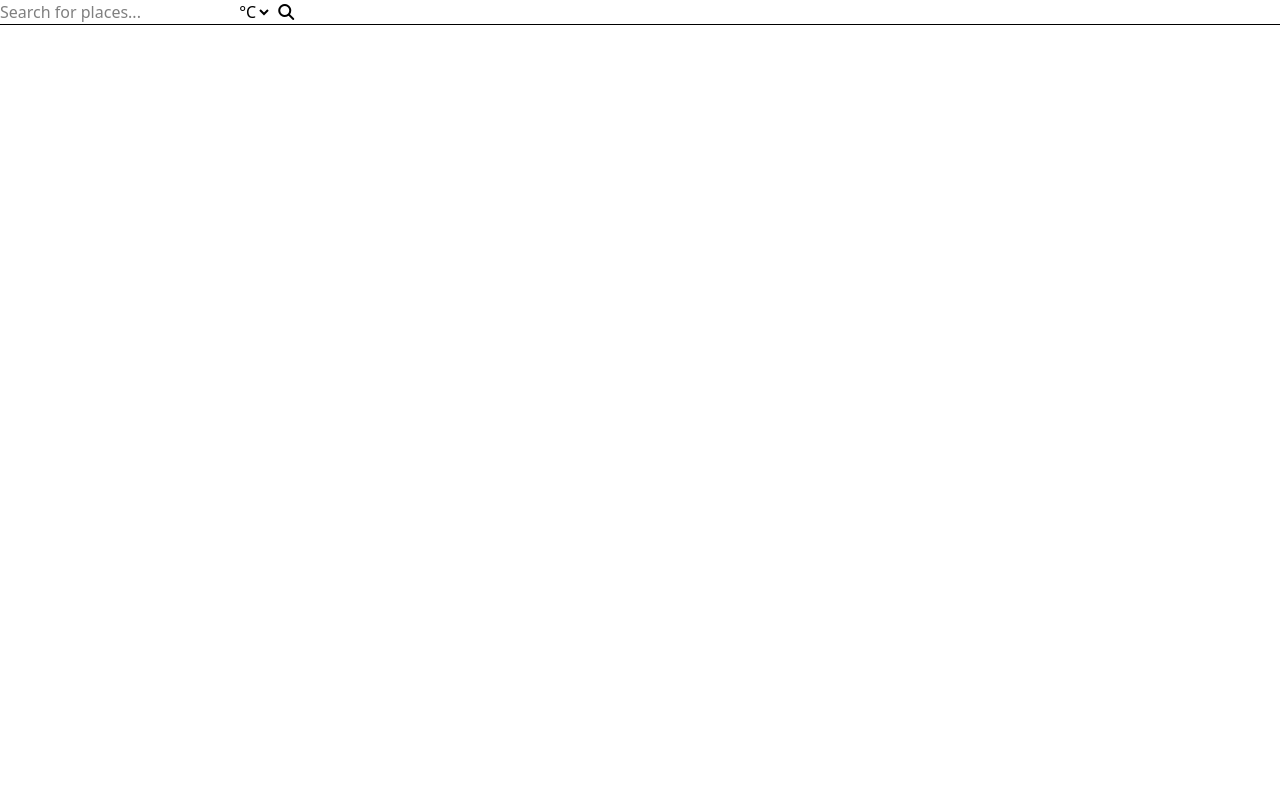
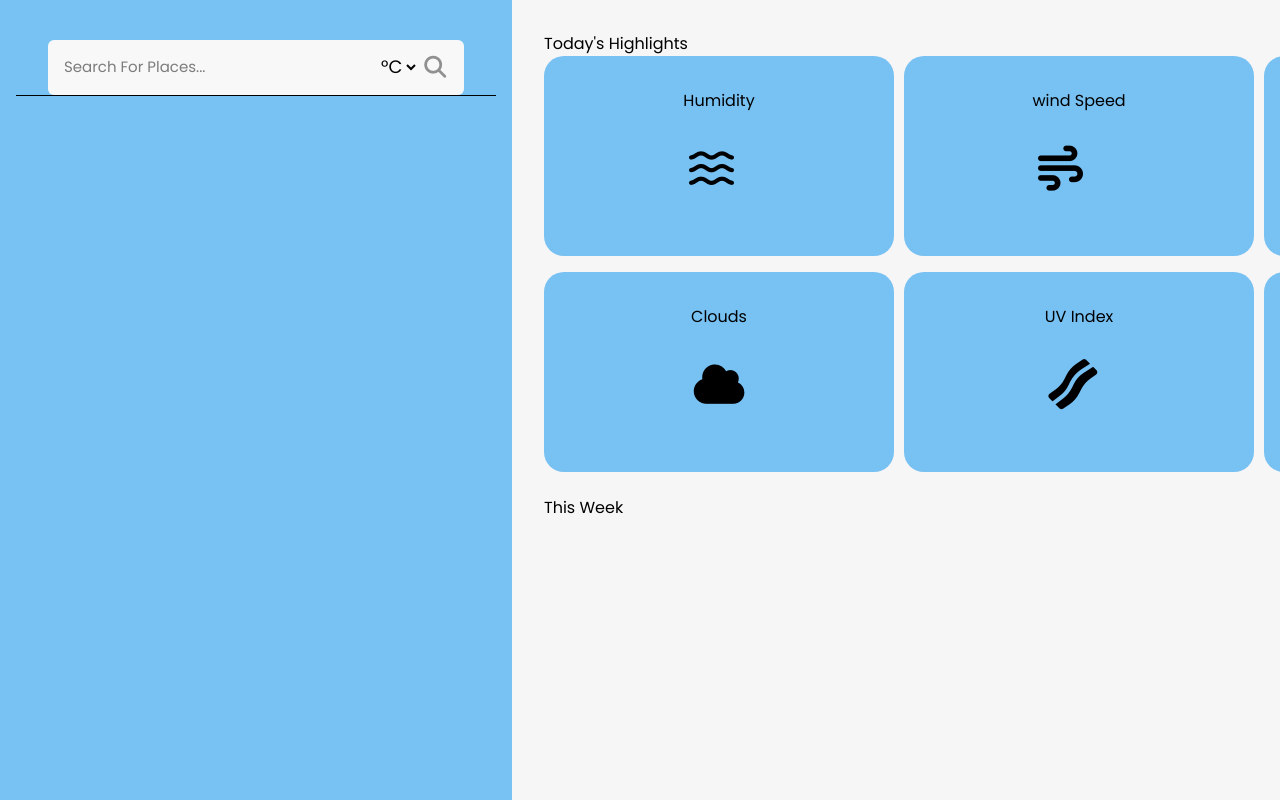
Before and after one commit to rajritukumar-code/weather-forecast, a website: page index.html in a window 1280 px wide. Drawn offline with Linux system fonts and the light colour scheme.

Commit message:
adding style

```diff
--- a/index.html
+++ b/index.html
@@ -4,7 +4,7 @@
     <meta charset="UTF-8" />
     <meta name="viewport" content="width=device-width, initial-scale=1.0" />
     <title>Wather_App</title>
-    <link href="./output.css" rel="stylesheet" />
+    <link href="./src/output.css" rel="stylesheet" />
     <link
       rel="stylesheet"
       href="https://cdnjs.cloudflare.com/ajax/libs/font-awesome/7.0.0/css/all.min.css"
@@ -12,20 +12,25 @@
     <script src="index.js" defer></script>
   </head>
   <body>
-    <div class="container">
-      <div class="weather-input">
-        <div class="input-group">
+    <div class="container flex items-center">
+      <div class="weather-input w-[40%] fixed inset-0 bg-[#78c1f3] px-4 py-10">
+        <div class="input-group relative flex items-center mx-8 my-0">
           <input
+            class="bg-[#f8f8f8] capitalize p-4 text-[15px] rounded-[6px] w-full outline-none"
             type="text"
             id="userLocation"
             placeholder="Search for places..."
           />
-
-          <select class="converter" id="converter">
-            <option>&deg;C</option>
-            <option>&deg;F</option>
+          <select
+            class="converter absolute right-[45px] border-none outline-none text-[18px] cursor-pointer"
+            id="converter"
+          >
+            <option class="rounded-[6px]">&deg;C</option>
+            <option class="rounded-[6px]">&deg;F</option>
           </select>
-          <i class="fa fa-search"></i>
+          <i
+            class="fa fa-search absolute right-[15px] text-[#909090] cursor-pointer text-[22px]"
+          ></i>
         </div>
         <div class="wearher_icon"></div>
         <h2 class="temperature"></h2>
@@ -35,6 +40,67 @@
         <div class="data"></div>
         <div class="city"></div>
       </div>
+
+      <div
+        class="weather-output w-[60%] fixed inset-0 ml-[40%] p-8 bg-[#f6f6f6] overflow-auto"
+      >
+        <h2 class="heading">Today's Highlights</h2>
+        <!-- <div class="highligh">
+          <div class="humidity">
+            humidity
+            <i class="fa-solid fa-water"></i>
+            <h1 id="HValue"></h1>
+          </div>
+        </div> -->
+
+        <div
+          class="highlighs grid grid-cols-[repeat(3,350px)] grid-flow-row gap-y-4 gap-x-[10px]"
+        >
+          <div class="humidity h-[200px] grid items-center justify-center text-center bg-[#78c1f3] rounded-[20px] p-4">
+            Humidity
+            <i class="fa-solid fa-water text-[45px]"></i>
+            <h1 id="HValue"></h1>
+          </div>
+
+          <div class="wind-speed  h-[200px] grid items-center justify-center text-center bg-[#78c1f3] rounded-[20px] p-4">
+            wind Speed
+            <i class="fa-solid fa-wind text-[45px]"></i>
+            <h1 id="WValue"></h1>
+          </div>
+
+          <div class="sun  h-[200px] grid items-center justify-center text-center bg-[#78c1f3] rounded-[20px] p-4">
+            <span class="items-center flex gap-2.5">
+              <i class="fa-solid fa-sun text-[45px]"></i>
+              <p><span id="SRValue"></span>sunrise</p>
+            </span>
+            <span class="items-center flex gap-2.5">
+              <i class="fa-regular fa-sun text-[45px]"></i>
+              <p><span id="SSValue"></span>sunset</p>
+            </span>
+          </div>
+
+          <div class="clouds  h-[200px] grid items-center justify-center text-center bg-[#78c1f3] rounded-[20px] p-4">
+            Clouds
+            <i class="fa-solid fa-cloud text-[45px]"></i>
+            <h1 id="CValue"></h1>
+          </div>
+
+          <div class="uv-index  h-[200px] grid items-center justify-center text-center bg-[#78c1f3] rounded-[20px] p-4">
+            UV Index
+            <i class="fa-solid fa-bacon text-[45px]"></i>
+            <h1 id="UVValue"></h1>
+          </div>
+
+          <div class="pressure  h-[200px] grid items-center justify-center text-center bg-[#78c1f3] rounded-[20px] p-4">
+            Pressure
+            <i class="fa-solid fa-volcano text-[45px]"></i>
+            <h1 id="PValue"></h1>
+          </div>
+        </div>
+        <br />
+        <h2 class="heading">This Week</h2>
+        <div class="forecast"></div>
+      </div>
     </div>
   </body>
 </html>
--- a/src/input.css
+++ b/src/input.css
@@ -1,2 +1,11 @@
 @import url("https://fonts.googleapis.com/css2?family=Poppins:wght@400;500;600&display=swap");
 @import "tailwindcss";
+@theme {
+  --font-display: "poppins", "sans-serif";
+}
+@layer base {
+  body {
+    font-family: var(--font-display);
+    height: 100vh;
+  }
+}
```
Also changed, not shown: src/output.css.
